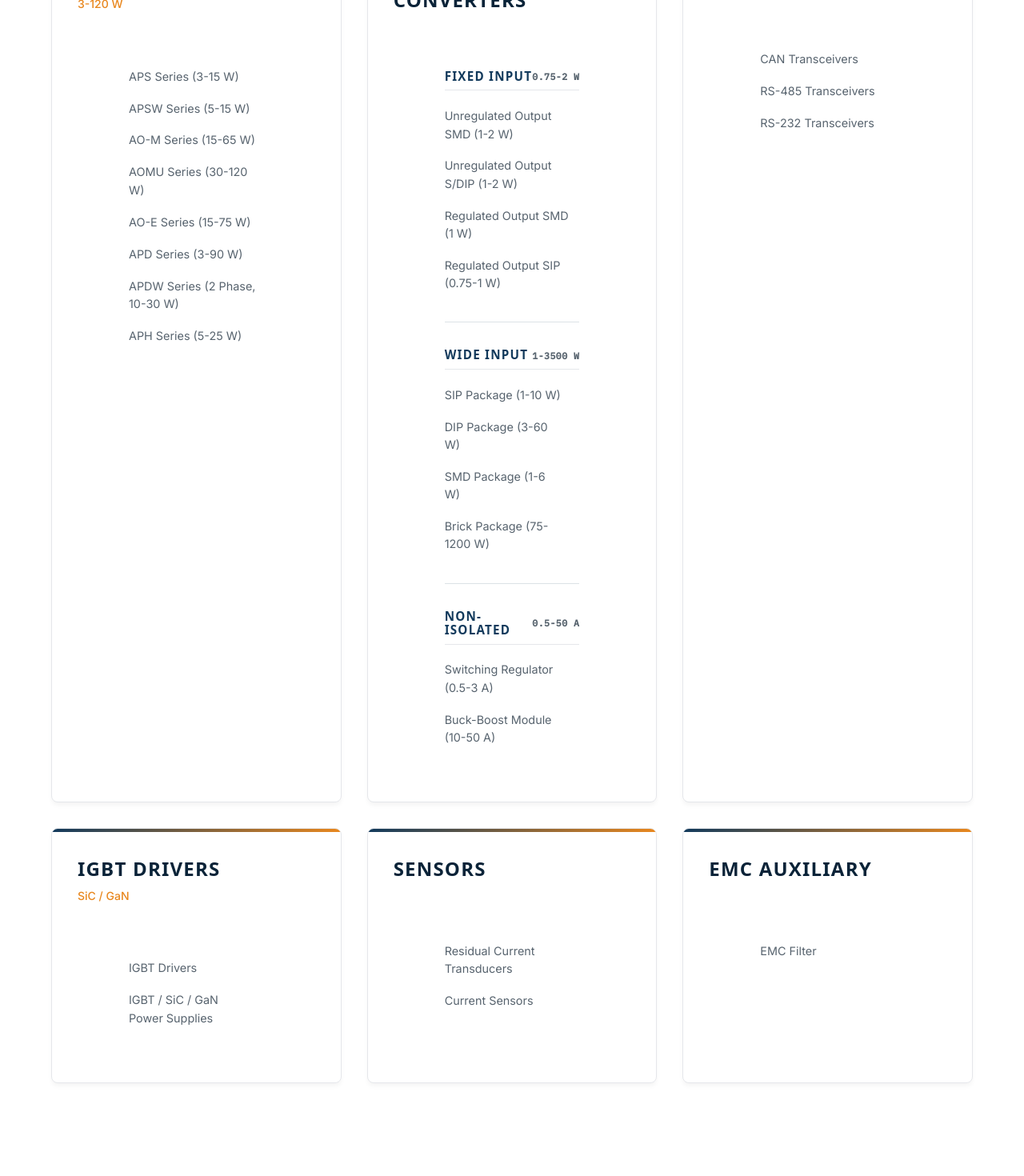
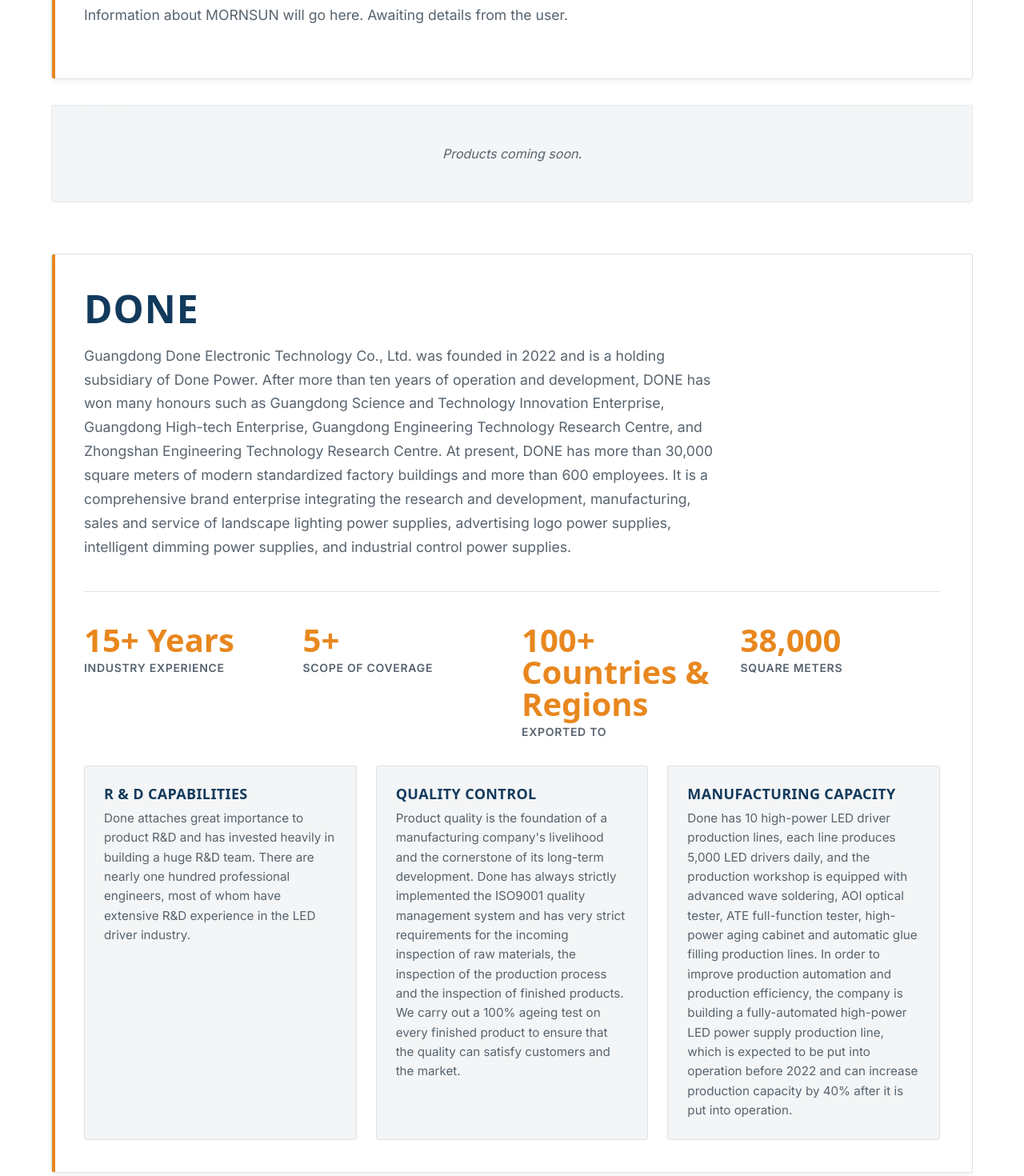
Before and after one commit to pandyapradan34-code/Myzek-Technologies-Pvt-Ltd, a React (Vite) app: page /products in a window 1280 px wide. Shown: the part 900-2370 px from the top of the page at 80% size. Built offline with nearby package versions, Linux system fonts and the light colour scheme; a web font is replaced by a local one.

Commit message:
add distubutor wise product

```diff
--- a/src/data/products.js
+++ b/src/data/products.js
@@ -1,5 +1,29 @@
-// Edit this file to add, remove, or update product categories and their links.
-const products = [
+const distributors = [
+  {
+    name: 'MORNSUN',
+    about: 'Information about MORNSUN will go here. Awaiting details from the user.',
+    products: []
+  },
+  {
+    name: 'DONE',
+    about: 'Guangdong Done Electronic Technology Co., Ltd. was founded in 2022 and is a holding subsidiary of Done Power. After more than ten years of operation and development, DONE has won many honours such as Guangdong Science and Technology Innovation Enterprise, Guangdong High-tech Enterprise, Guangdong Engineering Technology Research Centre, and Zhongshan Engineering Technology Research Centre. At present, DONE has more than 30,000 square meters of modern standardized factory buildings and more than 600 employees. It is a comprehensive brand enterprise integrating the research and development, manufacturing, sales and service of landscape lighting power supplies, advertising logo power supplies, intelligent dimming power supplies, and industrial control power supplies.',
+    stats: [
+      { label: 'Industry Experience', value: '15+ Years' },
+      { label: 'Scope of Coverage', value: '5+' },
+      { label: 'Exported to', value: '100+ Countries & Regions' },
+      { label: 'Square Meters', value: '38,000' }
+    ],
+    strengths: [
+      { title: 'R & D Capabilities', description: 'Done attaches great importance to product R&D and has invested heavily in building a huge R&D team. There are nearly one hundred professional engineers, most of whom have extensive R&D experience in the LED driver industry.' },
+      { title: 'Quality Control', description: 'Product quality is the foundation of a manufacturing company\'s livelihood and the cornerstone of its long-term development. Done has always strictly implemented the ISO9001 quality management system and has very strict requirements for the incoming inspection of raw materials, the inspection of the production process and the inspection of finished products. We carry out a 100% ageing test on every finished product to ensure that the quality can satisfy customers and the market.' },
+      { title: 'Manufacturing Capacity', description: 'Done has 10 high-power LED driver production lines, each line produces 5,000 LED drivers daily, and the production workshop is equipped with advanced wave soldering, AOI optical tester, ATE full-function tester, high-power aging cabinet and automatic glue filling production lines. In order to improve production automation and production efficiency, the company is building a fully-automated high-power LED power supply production line, which is expected to be put into operation before 2022 and can increase production capacity by 40% after it is put into operation.' }
+    ],
+    products: []
+  },
+  {
+    name: 'CLAF',
+    about: 'Headquartered in Guangzhou, China, CLAF Power is a premier industrial power supply manufacturer with over 15 years of expertise in the power supply industry, offering a rich and diverse product portfolio. With cutting-edge technology and advanced production lines, we have crafted more than 2,000 quality and reliable products, including AC/DC power supplies, DC/DC converters, and auxiliary components such as current sensors and EMC filters. Our products are used in a wide range of industrial applications, including automation and control, renewable energy (photovoltaic, wind, EV charging, etc.), EV charging, railroads, healthcare, and smart cities, etc. With our professional team, high-quality products, customer-oriented service, CLAF is always committed to providing our customers with efficient and reliable one-stop power solutions.',
+    products: [
       {
         name: 'Encapsulated Power Supplies',
         range: '3-120 W',
@@ -44,5 +68,7 @@ const products = [
         { name: 'EMC Filter', url: 'https://www.clafpower.com/products/361/emc-filter.html' },
       ] }] },
     ]
+  }
+]
 
-export default products
+export default distributors
--- a/src/pages/Home.jsx
+++ b/src/pages/Home.jsx
@@ -1,6 +1,6 @@
 import { useEffect, useRef } from 'react'
 import companyLogo from '../assets/myzek-logo-light.png'
-import products from '../data/products.js'
+import distributors from '../data/products.js'
 
 
 export default function Home() {
@@ -116,7 +116,7 @@ export default function Home() {
             </p>
           </div>
           <div className="card-grid" data-aos="fade-up">
-            {products.slice(0, 3).map(
+            {distributors.flatMap(d => d.products).slice(0, 3).map(
               (product, idx) => (
                 <div className={`card reveal delay-${(idx % 3) + 1}`} key={product.name}>
                   <div className="placeholder-media">
--- a/src/pages/Products.jsx
+++ b/src/pages/Products.jsx
@@ -1,5 +1,5 @@
 import { useState } from 'react'
-import products from '../data/products.js'
+import distributors from '../data/products.js'
 
 function ProductItem({ item }) {
   if (typeof item === 'string') return (
@@ -21,27 +21,38 @@ function ProductItem({ item }) {
 export default function Products() {
   const [searchQuery, setSearchQuery] = useState('')
 
-  // Filter products based on search query
-  const filteredProducts = products.filter((product) => {
-    if (!searchQuery) return true
+  // Filter distributors and their products based on search query
+  const filteredDistributors = distributors.map(distributor => {
+    if (!searchQuery) return distributor;
 
-    const query = searchQuery.toLowerCase()
+    const query = searchQuery.toLowerCase();
 
-    // Check if category name matches
-    if (product.name.toLowerCase().includes(query)) return true
+    // If the distributor name matches, return the whole distributor with all its products
+    if (distributor.name.toLowerCase().includes(query)) {
+      return distributor;
+    }
 
-    // Check if any group or item inside matches
+    // Otherwise, filter its products
+    const filteredProducts = distributor.products.filter(product => {
+      if (product.name.toLowerCase().includes(query)) return true;
+
       for (const group of product.groups) {
-      if (group.name && group.name.toLowerCase().includes(query)) return true
-
+        if (group.name && group.name.toLowerCase().includes(query)) return true;
         for (const item of group.items) {
-        const itemName = typeof item === 'string' ? item : item.name
-        if (itemName.toLowerCase().includes(query)) return true
+          const itemName = typeof item === 'string' ? item : item.name;
+          if (itemName.toLowerCase().includes(query)) return true;
         }
       }
+      return false;
+    });
 
-    return false
-  })
+    // Only return the distributor if it has matching products
+    if (filteredProducts.length > 0) {
+      return { ...distributor, products: filteredProducts };
+    }
+
+    return null;
+  }).filter(Boolean);
 
   return (
     <div className="page page-products">
@@ -68,13 +79,44 @@ export default function Products() {
           />
         </div>
 
-        {filteredProducts.length === 0 ? (
+        {filteredDistributors.length === 0 ? (
           <div className="products-no-results">
             No products found matching "{searchQuery}"
           </div>
         ) : (
+          <div className="distributors-list">
+            {filteredDistributors.map((distributor, distIndex) => (
+              <div className="distributor-section" key={distributor.name}>
+                <div className="distributor-header" data-aos="fade-up">
+                  <h2 className="distributor-name">{distributor.name}</h2>
+                  <p className="distributor-about">{distributor.about}</p>
+
+                  {distributor.stats && (
+                    <div className="distributor-stats">
+                      {distributor.stats.map(stat => (
+                        <div className="distributor-stat-item" key={stat.label}>
+                          <div className="distributor-stat-value">{stat.value}</div>
+                          <div className="distributor-stat-label">{stat.label}</div>
+                        </div>
+                      ))}
+                    </div>
+                  )}
+
+                  {distributor.strengths && (
+                    <div className="distributor-strengths">
+                      {distributor.strengths.map(strength => (
+                        <div className="distributor-strength-card" key={strength.title}>
+                          <h4 className="distributor-strength-title">{strength.title}</h4>
+                          <p className="distributor-strength-desc">{strength.description}</p>
+                        </div>
+                      ))}
+                    </div>
+                  )}
+                </div>
+
+                {distributor.products.length > 0 ? (
                   <div className="product-catalog">
-            {filteredProducts.map((product, index) => (
+                    {distributor.products.map((product, index) => (
                       <article className="product-card" data-aos="fade-up" key={product.name}>
                         <div className="product-card-accent" data-aos="fade-up"></div>
                         <div className="product-card-content" data-aos="fade-up">
@@ -105,6 +147,14 @@ export default function Products() {
                       </article>
                     ))}
                   </div>
+                ) : (
+                  <div className="distributor-products-empty">
+                    Products coming soon.
+                  </div>
+                )}
+              </div>
+            ))}
+          </div>
         )}
       </section>
     </div>
--- a/src/products.css
+++ b/src/products.css
@@ -234,3 +234,128 @@
   opacity: 1;
   transform: translateX(0);
 }
+
+/* --- DISTRIBUTOR SECTION --- */
+.distributors-list {
+  display: flex;
+  flex-direction: column;
+  gap: 4rem;
+}
+
+.distributor-section {
+  display: flex;
+  flex-direction: column;
+  gap: 2rem;
+}
+
+.distributor-header {
+  background: var(--color-bg);
+  border: 1px solid var(--color-border);
+  border-radius: var(--radius);
+  padding: 2.5rem;
+  box-shadow: 0 4px 6px -1px rgba(0, 0, 0, 0.05);
+  position: relative;
+  overflow: hidden;
+}
+
+.distributor-header::before {
+  content: '';
+  position: absolute;
+  top: 0;
+  left: 0;
+  width: 4px;
+  height: 100%;
+  background: var(--color-accent);
+}
+
+.distributor-name {
+  font-family: var(--font-display);
+  font-size: clamp(2rem, 4vw, 3rem);
+  color: var(--color-primary);
+  margin-bottom: 1rem;
+  text-transform: uppercase;
+}
+
+.distributor-about {
+  font-size: 1.1rem;
+  color: var(--color-text-muted);
+  line-height: 1.7;
+  max-width: 800px;
+}
+
+.distributor-stats {
+  display: grid;
+  grid-template-columns: repeat(auto-fit, minmax(180px, 1fr));
+  gap: 1.5rem;
+  margin-top: 2.5rem;
+  padding-top: 2.5rem;
+  border-top: 1px solid var(--color-border);
+}
+
+.distributor-stat-item {
+  display: flex;
+  flex-direction: column;
+  gap: 0.25rem;
+}
+
+.distributor-stat-value {
+  font-size: 2.5rem;
+  font-family: var(--font-display);
+  font-weight: 700;
+  color: var(--color-accent);
+  line-height: 1;
+}
+
+.distributor-stat-label {
+  font-size: 0.875rem;
+  text-transform: uppercase;
+  letter-spacing: 0.05em;
+  color: var(--color-text-muted);
+  font-weight: 600;
+}
+
+.distributor-strengths {
+  display: grid;
+  grid-template-columns: repeat(auto-fit, minmax(280px, 1fr));
+  gap: 1.5rem;
+  margin-top: 2rem;
+}
+
+.distributor-strength-card {
+  background: var(--color-bg-alt);
+  padding: 1.5rem;
+  border-radius: var(--radius);
+  border: 1px solid var(--color-border);
+  transition: transform 0.2s ease, box-shadow 0.2s ease;
+}
+
+.distributor-strength-card:hover {
+  transform: translateY(-3px);
+  box-shadow: 0 6px 12px -2px rgba(0,0,0,0.08);
+}
+
+.distributor-strength-title {
+  font-family: var(--font-display);
+  font-size: 1.125rem;
+  color: var(--color-primary);
+  margin-bottom: 0.5rem;
+  text-transform: uppercase;
+  letter-spacing: 0.02em;
+}
+
+.distributor-strength-desc {
+  font-size: 0.95rem;
+  color: var(--color-text-muted);
+  margin: 0;
+  line-height: 1.6;
+}
+
+.distributor-products-empty {
+  text-align: center;
+  padding: 3rem;
+  background: var(--color-bg-alt);
+  border-radius: var(--radius);
+  border: 1px dashed var(--color-border);
+  color: var(--color-text-muted);
+  font-style: italic;
+}
```
Lines whose indentation alone changed are shown as unchanged.
